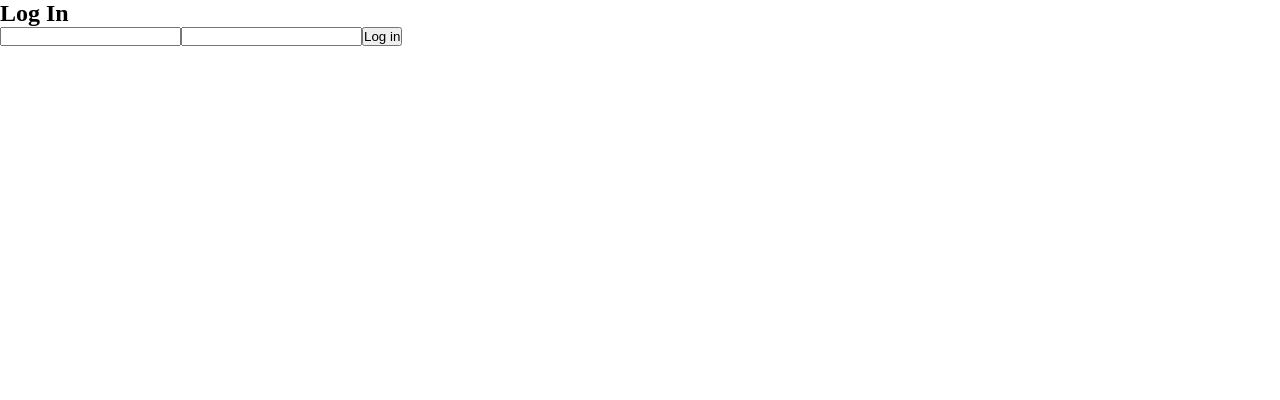
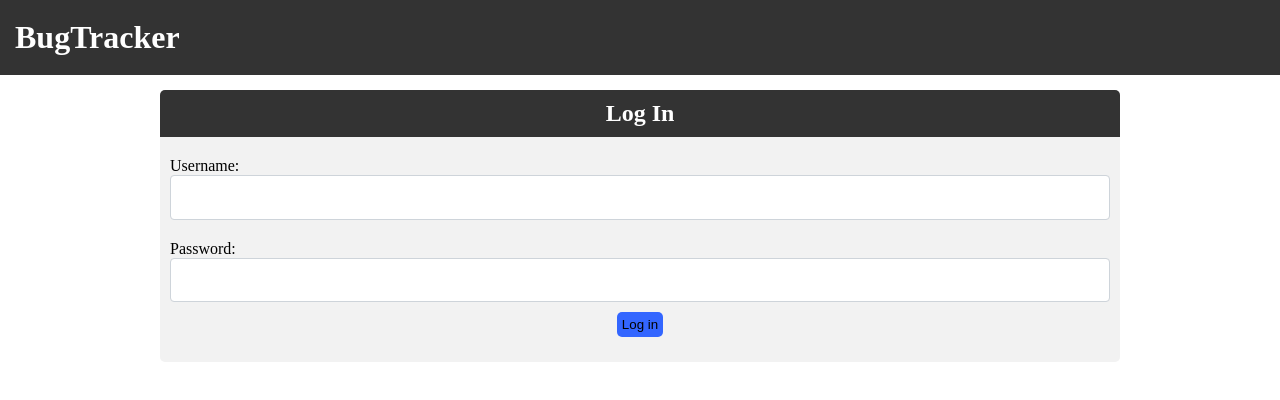
Before and after one commit to treilly6/bugtracker, a React (Create React App) app: page /login in a window 1280 px wide. Shown: the top 400 px of the page. Built offline with nearby package versions, Linux system fonts and the light colour scheme; no server answers.

Commit message:
fixed login and logout stuff by moving api calls to a child component instead of in the header component

```diff
--- a/src/MessageBox.js
+++ b/src/MessageBox.js
@@ -26,8 +26,9 @@ class MessageBox extends React.Component {
 
     render() {
         if(this.state.showingMessage) {
+            var styles = (this.props.message.includes("Error")) ? Object.assign({}, messageBoxCont, errorBox) : Object.assign({}, messageBoxCont, successBox);
             return(
-                <div style={messageBoxCont}>
+                <div style={styles}>
                     <div>
                         <h5>{this.props.message}</h5>
                     </div>
@@ -42,14 +43,26 @@ class MessageBox extends React.Component {
     }
 }
 
-const messageBoxCont = {
-    backgroundColor : "#bfbfbf",
+var messageBoxCont = {
     padding : "10px",
-    border : "1px solid #e6e6e6",
+    marginTop : "10px",
     maxWidth : "400px",
     marginLeft : "auto",
     marginRight : "auto",
     textAlign : "center",
+    borderRadius : "5px",
+}
+
+const errorBox = {
+    backgroundColor : "#ffcccc",
+    border : "1px solid #ff3333",
+    color : "#ff3333",
+}
+
+const successBox = {
+    backgroundColor : "#d6f5d6",
+    border : "1px solid #33cc33",
+    color : "#33cc33",
 }
 
 export default MessageBox;
--- a/src/components/Users/LogIn.js
+++ b/src/components/Users/LogIn.js
@@ -9,12 +9,8 @@ class LogIn extends React.Component {
     state = {
         "username" : "",
         "password" : "",
-    }
-
-    renderSomeJSX() {
-        return (
-            <div>TESTING THE RENDER FUNCTION OF A ERROR MESSAGE</div>
-        )
+        "message" : "",
+        "attempt" : 0,
     }
 
     changeInput = (e) => {
@@ -35,35 +31,40 @@ class LogIn extends React.Component {
                     // handle a successful Login
                     console.log("in if redirect");
                     console.log(res.data.redirect);
-                    localStorage.setItem('authenticated', true);
-                    sessionStorage.setItem('authenticated',true);
                     window.location = res.data.redirect;
                 } else {
                     // handle an unseccessful login
                     console.log("not a valid login");
-                    console.log(res.data.error)
+                    this.setState({message : res.data.message, attempt : this.state.attempt + 1});
                 }
             })
             .catch(err => console.log(err));
     }
 
     render() {
-
-        // var message = setMessageBox();
         var message;
         if (this.props.location.state && this.props.location.state.message) {
-            message = <MessageBox message={this.props.location.state.message} />
+            message = <MessageBox key={this.state.attempt} message={this.props.location.state.message} />
+        } else if(this.state.message) {
+            message = <MessageBox key={this.state.attempt} message={this.state.message} />
         }
 
-
         return (
-            <div>
-                <h2>Log In</h2>
+            <div style={formContainer}>
+                <h2 style={titleStyle}>Log In</h2>
                 {message}
-                <form onSubmit={this.submit}>
-                    <input value={this.state.username} onChange={this.changeInput} type="text" name="username" />
-                    <input value={this.state.password} onChange={this.changeInput} type="password" name="password" />
-                    <button>Log in</button>
+                <form style={formStyle} onSubmit={this.submit}>
+                    <div style={inputContainer}>
+                        <label for="username">Username:</label>
+                        <input style={inputStyle} value={this.state.username} onChange={this.changeInput} type="text" name="username" />
+                    </div>
+                    <div style={inputContainer}>
+                        <label for="password">Password:</label>
+                        <input style={inputStyle} value={this.state.password} onChange={this.changeInput} type="password" name="password" />
+                    </div>
+                    <div style={{textAlign : "center"}}>
+                        <button style={buttonStyle}>Log in</button>
+                    </div>
                 </form>
             </div>
 
@@ -71,4 +72,50 @@ class LogIn extends React.Component {
     }
 }
 
+const formContainer = {
+    width: "75%",
+    backgroundColor: "#f2f2f2",
+    margin: "15px auto",
+    paddingBottom: "15px",
+    borderRadius: "5px",
+}
+
+const formStyle = {
+    padding : "10px",
+}
+
+const inputStyle = {
+    width : "100%",
+    display : "block",
+    padding: "10px",
+    boxSizing : "border-box",
+    fontSize: "15px",
+    lineHeight: "1.5",
+    color: "#495057",
+    backgroundColor: "#fff",
+    backgroundClip: "padding-box",
+    border: "1px solid #ced4da",
+    borderRadius: ".25rem",
+    transition:" border-color .15s ease-in-out,box-shadow .15s ease-in-out",
+}
+
+const titleStyle = {
+    textAlign : "center",
+    backgroundColor : "#333",
+    color : "#fff",
+    borderRadius: "5px 5px 0px 0px",
+    padding : "10px 0px",
+}
+
+const inputContainer = {
+    padding : "10px 0px",
+}
+
+const buttonStyle = {
+    backgroundColor : "#3366ff",
+    padding : "5px",
+    borderRadius : "5px",
+    border: "none",
+}
+
 export default LogIn;
--- a/src/components/Users/LogOut.js
+++ b/src/components/Users/LogOut.js
@@ -12,8 +12,11 @@ class LogOut extends React.Component {
             .then((res) => {
                 console.log("here the res thing");
                 console.log(res);
-                localStorage.clear();
+                console.log(this.props);
+                console.log("ABOIVE IS THE PROPS");
                 if (res.data.redirect) {
+                    console.log("GONNA INVOKE SET PARENT STATE");
+                    this.props.setParentState({authenticated : false, user : '', dataFetched : false});
                     window.location = res.data.redirect;
                 }
             })
@@ -21,7 +24,6 @@ class LogOut extends React.Component {
     }
 
     render() {
-
         return (
             <div style={{alignSelf:"center"}}>
                 <button onClick={this.click}>Log Out</button>
--- a/src/components/Users/UserHandler.js
+++ b/src/components/Users/UserHandler.js
@@ -7,23 +7,32 @@ import axios from 'axios';
 class UserHandler extends React.Component {
 
     state = {
-        authenticated : '',
-        user : ''
+        authenticated : false,
+        user : '',
+        dataFetched : false,
     }
 
     constructor(props) {
         super(props);
         console.log("CONTSTRUCTOR OF THE USER HANDLER PAGE");
         console.log(props);
-        // axios.post('/api/auth')
-        //     .then(res => {
-        //         console.log("AXIOS RESULT USER HANDLER");
-        //         console.log(res);
-        //         if (res.data.authenticated) {
-        //             this.setState({authenticated:true, user:res.data.user});
-        //         }
-        //     })
-        //     .catch(err => console.log(err))
+        axios.post('/api/auth')
+            .then(res => {
+                console.log("AXIOS RESULT USER HANDLER");
+                console.log(res);
+                if (res.data.authenticated) {
+                    this.setState({authenticated:true, user:res.data.user, dataFetched:true});
+                } else {
+                    this.setState({dataFetched : true});
+                }
+                console.log("CHECKING THE STATE");
+                console.log(this.state);
+            })
+            .catch(err => console.log(err))
+    }
+
+    clearState() {
+        this.setState({authenticated : false, user : '', dataFetched : false});
     }
 
     componentDidMount() {
@@ -32,29 +41,42 @@ class UserHandler extends React.Component {
 
     render() {
         // Add some kind of logic here that will change what the output is based on whether the user is loged in or not
+        if(!this.state.dataFetched) {
+            return null;
+        } else {
+            var links;
             var userBox;
-        if(this.props.authenticated == true) {
+            if(this.state.authenticated == true) {
                 userBox =
                     <div style={userDiv}>
-                    <h3 style={{padding: "0px 15px"}}>Welcome {this.props.user}</h3>
-                    <LogOut></LogOut>
-                </div>
-
+                        <h3 style={{padding: "0px 15px"}}>Welcome {this.state.user}</h3>
+                        <LogOut setParentState={this.clearState.bind(this)}></LogOut>
+                    </div>;
+                links =
+                <div>
+                    <Link style={linkStyle} to="/">Home</Link> | <Link style={linkStyle} to="/about">About</Link> | <Link style={linkStyle} to="/projects">Projects</Link>
+                </div>;
             } else {
                 userBox =
                 <div style={userDiv}>
-                <Link to="/signup" style={linkStyle}><div>Sign Up</div></Link>
-                <Link to="/login" style={linkStyle}><div>Log in</div></Link>
-            </div>
+                    <Link to="/signup" style={noPadLinkStyle}><div>Sign Up</div></Link>
+                    <Link to="/login" style={noPadLinkStyle}><div>Log in</div></Link>
+                </div>;
+                links =
+                <div>
+                    <Link style={linkStyle} to="/">Home</Link> | <Link style={linkStyle} to="/about">About</Link>
+                </div>;
             }
 
-
             return (
+                <React.Fragment>
+                    {links}
                     <div style={{padding : "10px 0px"}}>
                         {userBox}
                     </div>
-
+                </React.Fragment>
             )
+        }
     }
 }
 
@@ -64,9 +86,15 @@ const userDiv = {
 }
 
 const linkStyle = {
-    padding : "0px 10px",
     textDecoration : "none",
     color : "#fff",
+    padding : "10px",
+}
+
+const noPadLinkStyle = {
+    textDecoration : "none",
+    color : "#fff",
+    padding : "0px 10px",
 }
 
 export default UserHandler;
--- a/src/components/layout/Header.js
+++ b/src/components/layout/Header.js
@@ -5,67 +5,24 @@ import axios from 'axios';
 
 class Header extends React.Component {
 
-    state = {
-        authenticated : false,
-        user : '',
-        dataFetched : false,
-    }
+    state = {}
 
     constructor(props) {
         super(props);
         console.log("HEADER PROPS CONTRUCTOR");
         console.log(props);
-        axios.post('/api/auth')
-            .then(res => {
-                console.log("AXIOS RESULT USER HANDLER");
-                console.log(res);
-                if (res.data.authenticated) {
-                    this.setState({authenticated:true, user:res.data.user, dataFetched:true});
-                } else {
-                    this.setState({dataFetched : true});
-                }
-                console.log("CHECKING THE STATE");
-                console.log(this.state);
-            })
-            .catch(err => console.log(err))
     }
 
     render() {
-        if(!this.state.dataFetched) {
-            return null;
-        } else {
-            var links;
-            if(this.state.authenticated) {
-                links =
-                <div>
-                    <Link style={linkStyle} to="/">Home</Link> | <Link style={linkStyle} to="/about">About</Link> | <Link style={linkStyle} to="/projects">Projects</Link>
-                </div>;
-            } else {
-                links =
-                <div>
-                    <Link style={linkStyle} to="/">Home</Link> | <Link style={linkStyle} to="/about">About</Link>
-                </div>;
-            }
-            console.log("BEFORE THE RENDER RETURN links");
-            console.log(links);
         return(
             <header style = {headerStyle}>
                 <h1 style={brandStyle}>BugTracker</h1>
                 <div style = {navLinksDiv}>
-                        {links}
-                        <UserHandler authenticated={this.state.authenticated} user={this.state.user}></UserHandler>
+                    <UserHandler></UserHandler>
                 </div>
             </header>
         )
     }
-
-    }
-}
-
-const linkStyle = {
-    textDecoration : "none",
-    color : "#fff",
-    padding : "10px",
 }
 
 const headerStyle = {
```
Also changed, not shown: routes/api/UserRoutes.js (+4 -6 lines). Lines whose indentation alone changed are shown as unchanged.
